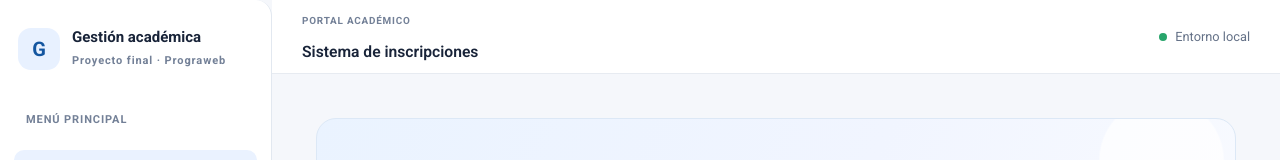
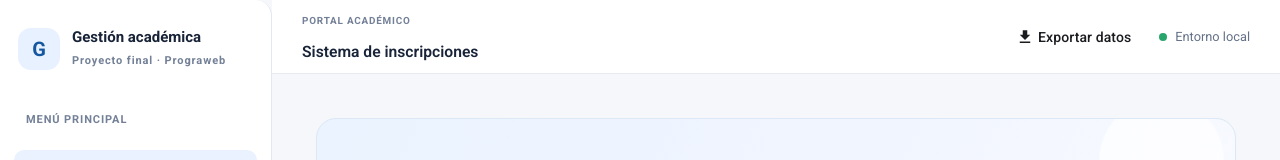
Before and after one commit to angxlhndz-gt/angular_proyecto_final_AngelMoreno_KenethSoberanis, an Angular app: page / in a window 1280 px wide. Shown: the top 160 px of the page. Built offline with nearby package versions, Linux system fonts and the light colour scheme.

Commit message:
feat: exportar respaldo JSON versionado

```diff
--- a/src/app/app.html
+++ b/src/app/app.html
@@ -75,6 +75,16 @@
         <span class="topbar-heading">Sistema de inscripciones</span>
       </div>
       <span class="topbar-spacer"></span>
+      <button
+        mat-button
+        type="button"
+        class="export-button"
+        aria-label="Exportar estudiantes e inscripciones a un archivo JSON"
+        (click)="exportData()"
+      >
+        <mat-icon aria-hidden="true">download</mat-icon>
+        <span>Exportar datos</span>
+      </button>
       <span class="topbar-status"><span aria-hidden="true"></span> Entorno local</span>
     </mat-toolbar>
 
--- a/src/app/app.scss
+++ b/src/app/app.scss
@@ -127,6 +127,16 @@ mat-nav-list a[mat-list-item].is-active mat-icon {
   flex: 1;
 }
 
+.export-button {
+  min-height: 40px;
+  margin-right: 12px;
+  color: #245c9a;
+}
+
+.export-button mat-icon {
+  margin-right: 4px;
+}
+
 .topbar-status {
   display: inline-flex;
   align-items: center;
@@ -168,6 +178,20 @@ mat-nav-list a[mat-list-item].is-active mat-icon {
     font-size: 0;
   }
 
+  .export-button {
+    min-width: 40px;
+    margin-right: 8px;
+    padding-inline: 8px;
+  }
+
+  .export-button span {
+    display: none;
+  }
+
+  .export-button mat-icon {
+    margin-right: 0;
+  }
+
   .topbar-status span {
     width: 10px;
     height: 10px;
--- a/src/app/app.ts
+++ b/src/app/app.ts
@@ -12,9 +12,12 @@ import { takeUntilDestroyed } from '@angular/core/rxjs-interop';
 import { MatButtonModule } from '@angular/material/button';
 import { MatIconModule } from '@angular/material/icon';
 import { MatListModule } from '@angular/material/list';
+import { MatSnackBar, MatSnackBarModule } from '@angular/material/snack-bar';
 import { MatSidenavModule } from '@angular/material/sidenav';
 import { MatToolbarModule } from '@angular/material/toolbar';
 import { RouterLink, RouterLinkActive, RouterOutlet } from '@angular/router';
+
+import { BackupService } from './core/services/backup.service';
 
 @Component({
   selector: 'app-root',
@@ -22,6 +25,7 @@ import { RouterLink, RouterLinkActive, RouterOutlet } from '@angular/router';
     MatButtonModule,
     MatIconModule,
     MatListModule,
+    MatSnackBarModule,
     MatSidenavModule,
     MatToolbarModule,
     RouterLink,
@@ -35,6 +39,8 @@ import { RouterLink, RouterLinkActive, RouterOutlet } from '@angular/router';
 export class App {
   private readonly breakpointObserver = inject(BreakpointObserver);
   private readonly destroyRef = inject(DestroyRef);
+  private readonly backupService = inject(BackupService);
+  private readonly snackBar = inject(MatSnackBar);
 
   protected readonly isHandset = signal(false);
   protected readonly menuOpen = signal(false);
@@ -61,4 +67,15 @@ export class App {
   protected closeMenu(): void {
     this.menuOpen.set(false);
   }
+
+  protected exportData(): void {
+    const exported = this.backupService.exportBackup();
+    this.snackBar.open(
+      exported
+        ? 'Respaldo JSON descargado con estudiantes e inscripciones.'
+        : 'No se pudo generar el archivo de respaldo en este entorno.',
+      'Cerrar',
+      { duration: 4500 },
+    );
+  }
 }
--- /dev/null
+++ b/src/app/core/services/backup.service.ts
@@ -0,0 +1,52 @@
+import { isPlatformBrowser } from '@angular/common';
+import { inject, Injectable, PLATFORM_ID } from '@angular/core';
+
+import { ApplicationBackup } from '../models/application-backup.model';
+import { EnrollmentService } from './enrollment.service';
+import { StudentService } from './student.service';
+
+@Injectable({ providedIn: 'root' })
+export class BackupService {
+  private readonly isBrowser = isPlatformBrowser(inject(PLATFORM_ID));
+  private readonly studentService = inject(StudentService);
+  private readonly enrollmentService = inject(EnrollmentService);
+
+  exportBackup(): boolean {
+    if (!this.isBrowser) {
+      return false;
+    }
+
+    const exportedAt = new Date().toISOString();
+    const backup: ApplicationBackup = {
+      format: 'prograweb-backup',
+      version: 1,
+      exportedAt,
+      students: this.studentService.getAll(),
+      enrollments: this.enrollmentService.getAll(),
+    };
+
+    let objectUrl = '';
+    try {
+      const file = new Blob([JSON.stringify(backup, null, 2)], {
+        type: 'application/json;charset=utf-8',
+      });
+      objectUrl = URL.createObjectURL(file);
+
+      const link = document.createElement('a');
+      link.href = objectUrl;
+      link.download = 'prograweb-respaldo-' + exportedAt.slice(0, 10) + '.json';
+      link.hidden = true;
+      document.body.append(link);
+      link.click();
+      link.remove();
+
+      window.setTimeout(() => URL.revokeObjectURL(objectUrl), 1000);
+      return true;
+    } catch {
+      if (objectUrl) {
+        URL.revokeObjectURL(objectUrl);
+      }
+      return false;
+    }
+  }
+}
```
Also changed, not shown: src/app/core/models/application-backup.model.ts (added, +10 -0 lines).
